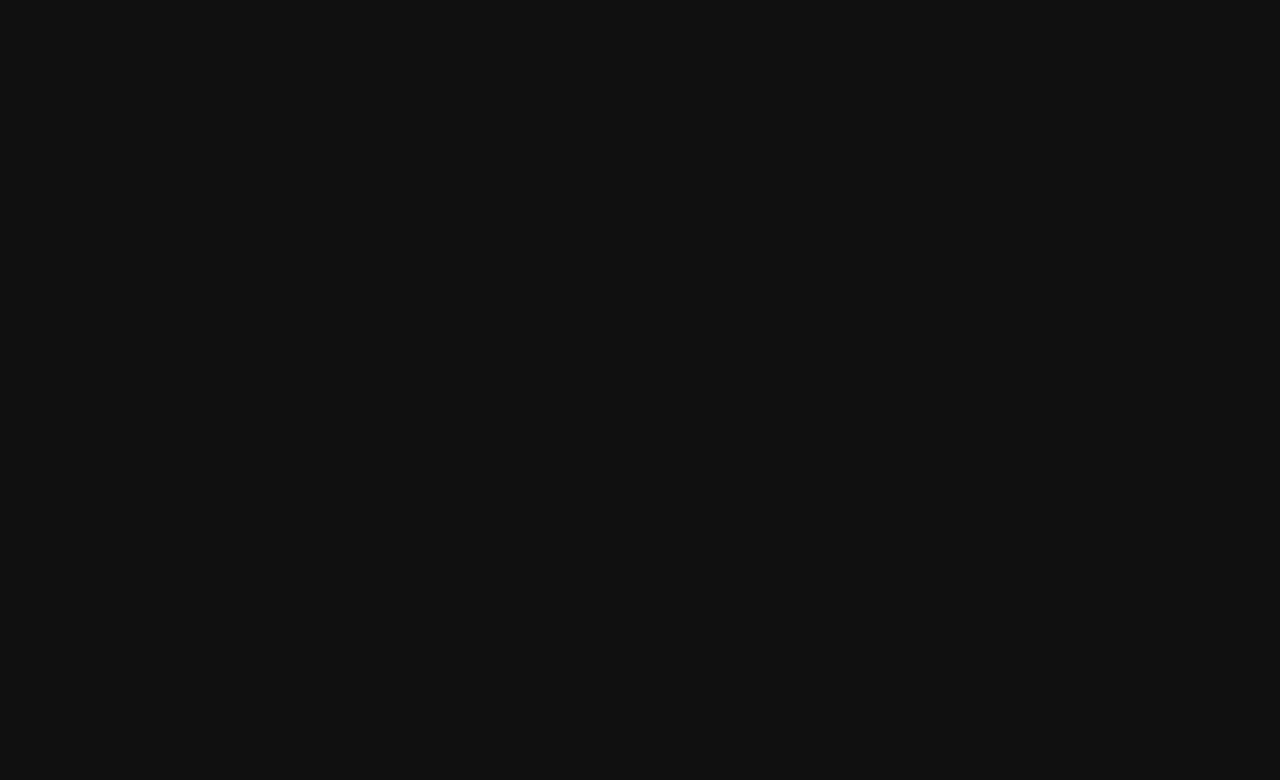
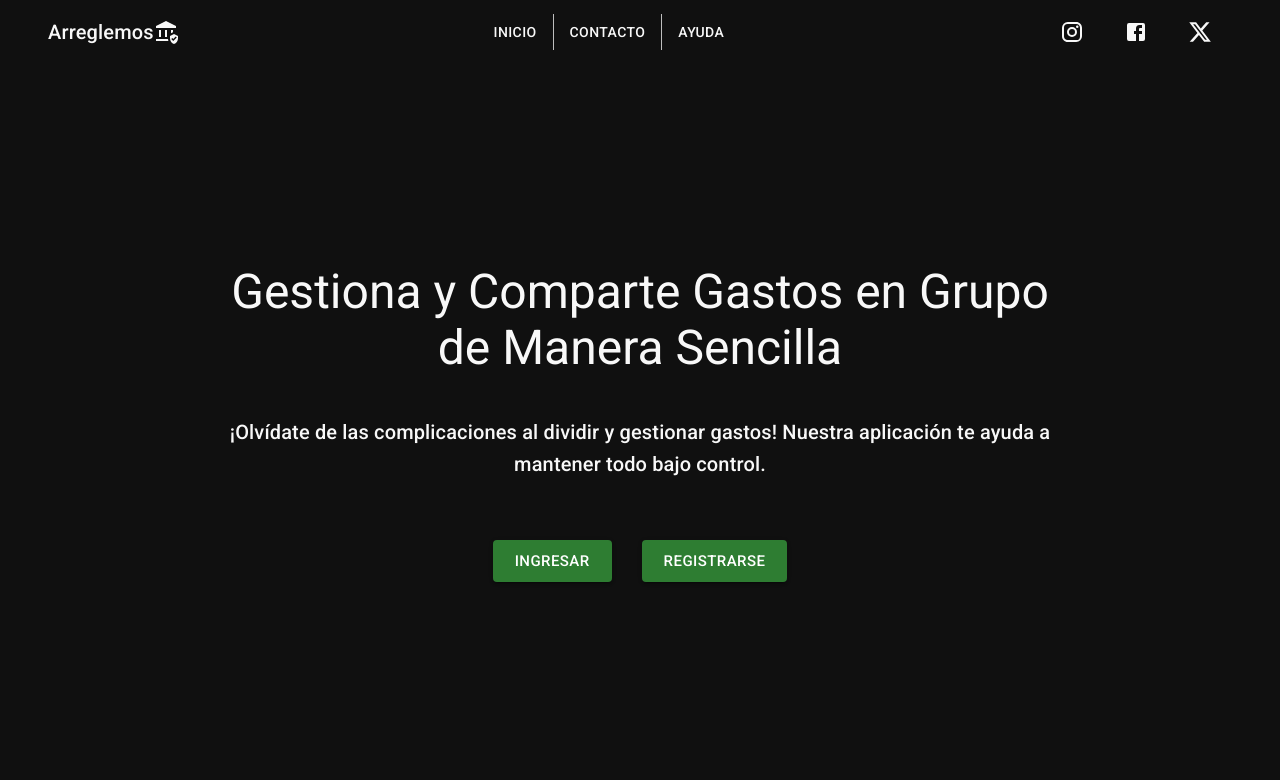
Before and after one commit to facundocarrizo99/tpo-api-2024, a React (Create React App) app: page / in a window 1280 px wide. Before the commit this address had no page. Shown: the top 780 px of the page. Built offline with nearby package versions, Linux system fonts and the light colour scheme.

Commit message:
Perfil y logica random

```diff
--- a/src/App.js
+++ b/src/App.js
@@ -12,7 +12,7 @@
         <div className="App">
             <Router>
                 <Routes>
-                    <Route path="/Landing" element={<Main />} />
+                    <Route path="/" element={<Main />} />
                     <Route path="/group/:groupName" element={<GroupPage />} />
                     <Route path="/home" element={<Dashboard />} />
                     <Route path="/expenses" element={<ExpensesPage />} />
--- a/src/components/NavBarDashboard.js
+++ b/src/components/NavBarDashboard.js
@@ -7,7 +7,7 @@
 
     const navigate = useNavigate();
     const handleLanding = () => {
-        navigate('/Landing');
+        navigate('/');
     }
     const handleLogin = () => {
       navigate('/Login');
```
